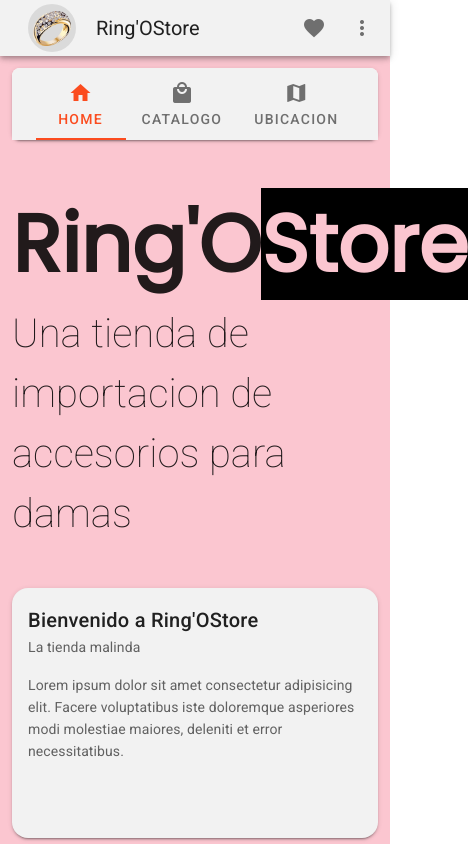
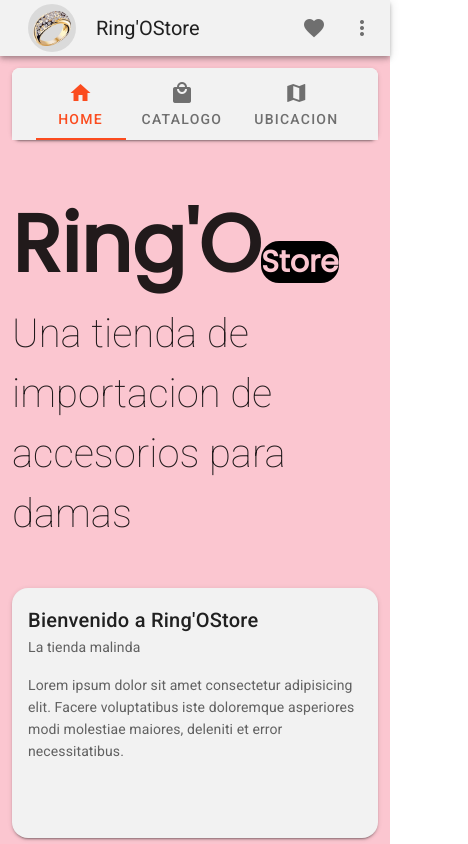
Before and after one commit to nasd0408/Xio-store, a Vue app: page /#/ in a window 390 px wide. Shown: the top 844 px of the page, 468 px wide, since content can reach past the window. Built offline with nearby package versions, Linux system fonts and the light colour scheme.

Commit message:
mobile details

```diff
--- a/src/components/Title.vue
+++ b/src/components/Title.vue
@@ -21,10 +21,16 @@ export default {
  h1 span{
      color: #fbc6d0;
      background: black;
+     border-radius: .6em;
  }
 h3{
     font-size: 2.5em;
     font-weight: 200;
 
 }
+@media(max-width: 768px){
+    h1 span{
+        font-size: 30px;
+    }
+}
 </style>
```
